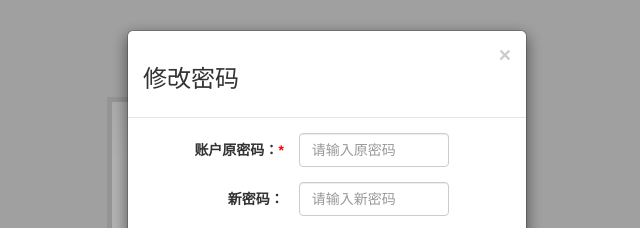
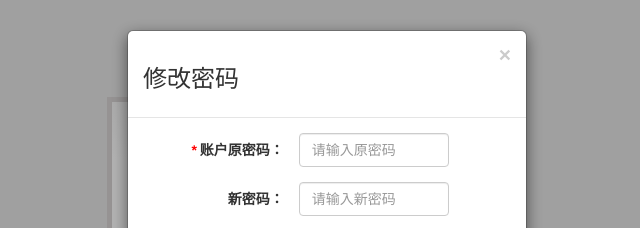
Before and after one commit to MLS-Group/newProjectFront, a website: page src/pages/login/login.html in a window 1280 px wide. Both pictures are taken after a click on the link "修改密码". Shown: the top 228 px of the page, 313-953 px from the left. Drawn offline with nearby package versions, Linux system fonts and the light colour scheme.

Commit message:
qitian commit 'common.css'

```diff
--- a/bower.json
+++ b/bower.json
@@ -18,8 +18,8 @@
     "bootstrap-table": "^1.12.1",
     "echarts": "3.7.1",
     "laydate": "^5.0.85",
-    "font-awesome": "^5.3.1",
     "bootstrap-table-fixed-columns": "^1.0.0",
-    "bootstrap-switch": "^3.3.4"
+    "bootstrap-switch": "^3.3.4",
+    "font-awesome": "^5.3.1"
   }
 }
--- a/gulpfile.js
+++ b/gulpfile.js
@@ -290,7 +290,7 @@ if (env) {
                 baseDir: destPath,
                 index: './index.html'
             },
-            port: 8898
+            port: 9998
         });
         // 监听 html
         gulp.watch([destPath + '/**/*']).on('change', browserSync.reload);
--- a/src/css/common/common.css
+++ b/src/css/common/common.css
@@ -21,9 +21,10 @@
     border-radius: 50%;
 }
 
-.required::after {
+.required::before {
     content: '*';
     color: #f00;
+    margin-right: 3px;
 }
 
 .modal {
```
